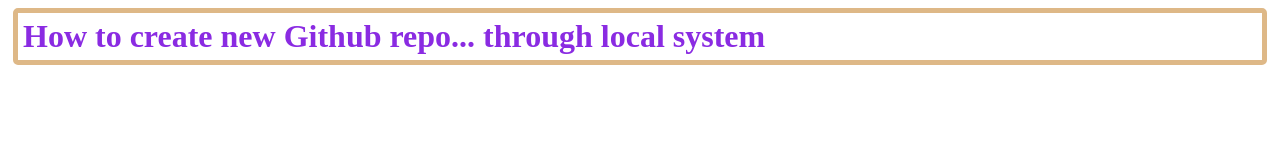
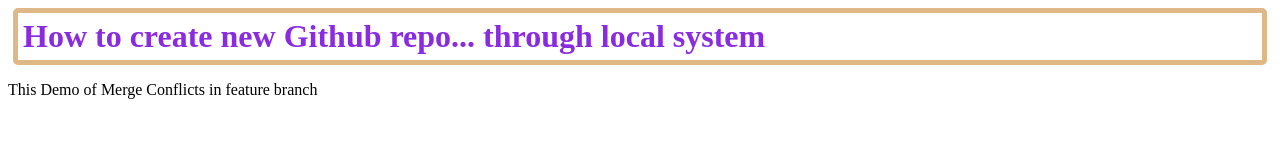
Before and after one commit to KUSH-TRAMBADIYA/Demo-Project, a plain HTML site: page index.html in a window 1280 px wide. Drawn offline with Linux system fonts and the light colour scheme.

Commit message:
Merge conflict Demo in feature branch

```diff
--- a/index.html
+++ b/index.html
@@ -9,5 +9,6 @@
 <body>
 
     <h1>How to create new Github repo... through local system </h1>
+    <p>This Demo of Merge Conflicts in feature branch</p>
 </body>
 </html>
```
